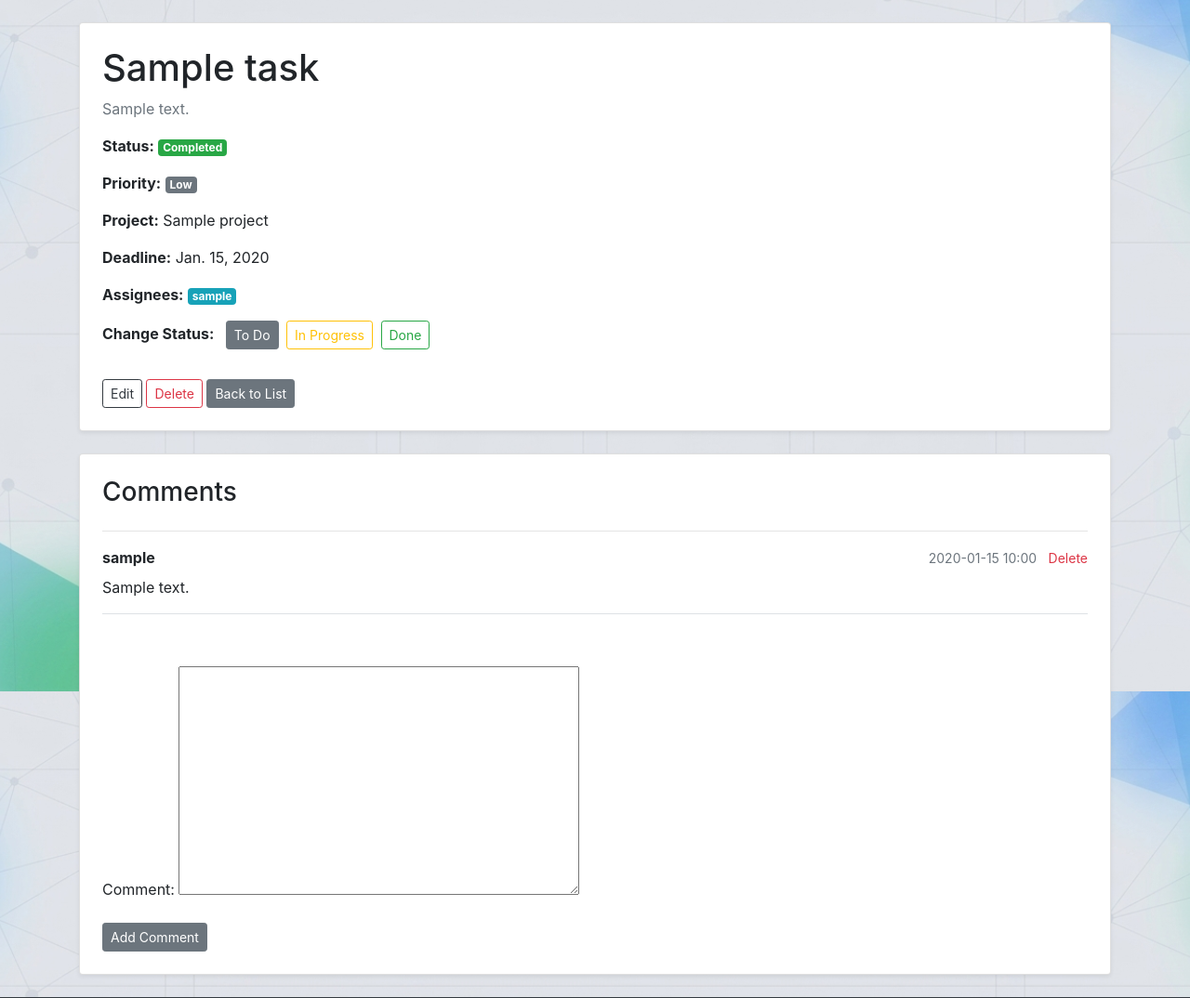
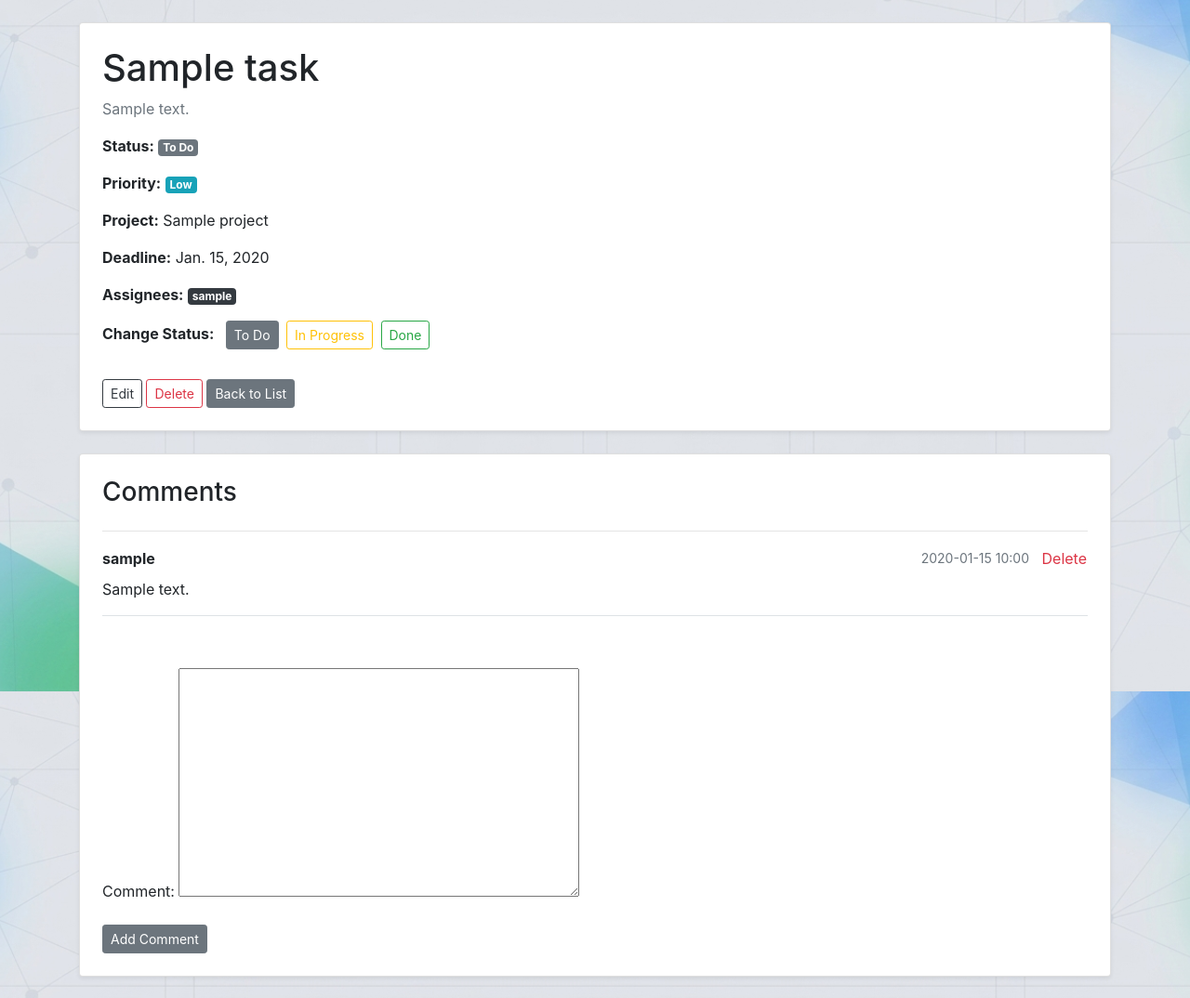
Before and after one commit to grimm60832-ops/django-task-tracker, a Django app: page /task/detail/1/ in a window 1280 px wide. Shown: the part 56-1130 px from the top of the page at 93% size. Run offline with Django 5.2, Linux system fonts and the light colour scheme; a user stored in the database is signed in; tables that the repository leaves empty hold one stand-in row (values such as "Sample post").

Commit message:
Refactor comment deletion view and templates, update project detail template to display task status and links

```diff
--- a/catalog/views.py
+++ b/catalog/views.py
@@ -2,9 +2,9 @@ from django.contrib import messages
 from django.contrib.auth import get_user_model
 from django.contrib.auth.mixins import LoginRequiredMixin
 from django.contrib.auth.views import LogoutView as AuthLogoutView
-from django.shortcuts import redirect
+from django.shortcuts import redirect, get_object_or_404
 from django.urls import reverse_lazy
-from django.views import generic
+from django.views import generic, View
 from django.views.generic import (
     CreateView,
     DeleteView,
@@ -258,18 +258,15 @@ class TaskDeleteView(LoginRequiredMixin, DeleteView):
         return super().delete(request, *args, **kwargs)
 
 
-class TaskCommentDeleteView(LoginRequiredMixin, DeleteView):
-    model = TaskComment
-
-    def get_success_url(self):
-        return reverse_lazy("catalog:task-detail", kwargs={"pk": self.object.task.pk})
-
-    def dispatch(self, request, *args, **kwargs):
-        comment = self.get_object()
+class TaskCommentDeleteView(LoginRequiredMixin, View):
+    def post(self, request, pk, *args, **kwargs):
+        comment = get_object_or_404(TaskComment, pk=pk)
         if comment.author != request.user and not request.user.is_staff:
             messages.error(request, "You can only delete your own comments.")
-            return redirect("catalog:task-detail", pk=comment.task.pk)
-        return super().dispatch(request, *args, **kwargs)
+        else:
+            comment.delete()
+            messages.success(request, "Comment successfully deleted.")
+        return redirect("catalog:task-detail", pk=comment.task.pk)
 
 
 class RegistrationView(generic.CreateView):
--- a/templates/catalog/task_detail.html
+++ b/templates/catalog/task_detail.html
@@ -7,14 +7,16 @@
 
   <p>
     <strong>Status:</strong>
-    {% if task.is_completed %}
-      <span class="badge badge-success">Completed</span>
+    {% if task.status == 'done' %}
+      <span class="badge badge-success">{{ task.get_status_display }}</span>
+    {% elif task.status == 'in_progress' %}
+      <span class="badge badge-warning">{{ task.get_status_display }}</span>
     {% else %}
-      <span class="badge badge-warning">In Progress</span>
+      <span class="badge badge-secondary">{{ task.get_status_display }}</span>
     {% endif %}
   </p>
 
-  <p><strong>Priority:</strong> <span class="badge badge-secondary">{{ task.get_priority_display }}</span></p>
+  <p><strong>Priority:</strong> <span class="badge badge-info">{{ task.get_priority_display }}</span></p>
   <p><strong>Project:</strong> {{ task.project.name }}</p>
 
   {% if task.deadline %}
@@ -24,14 +26,14 @@
   <p>
     <strong>Assignees:</strong>
     {% for dev in task.assignees.all %}
-      <span class="badge badge-info">{{ dev.username }}</span>
+      <span class="badge badge-dark">{{ dev.username }}</span>
     {% empty %}
       <span class="text-muted">No assignees</span>
     {% endfor %}
   </p>
 
   <div class="mb-3">
-  <strong>Change Status:</strong>
+    <strong>Change Status:</strong>
     <form method="post" class="d-inline-block ml-2">
       {% csrf_token %}
       <input type="hidden" name="new_status" value="todo">
@@ -48,6 +50,7 @@
       <button type="submit" class="btn btn-sm {% if task.status == 'done' %}btn-success{% else %}btn-outline-success{% endif %}">Done</button>
     </form>
   </div>
+
   <div class="mt-3">
     <a href="{% url 'catalog:task-update' task.pk %}" class="btn btn-outline-dark btn-sm">Edit</a>
     <a href="{% url 'catalog:task-delete' task.pk %}" class="btn btn-outline-danger btn-sm">Delete</a>
@@ -55,7 +58,6 @@
   </div>
 </div>
 
-<!-- Comments section -->
 <div class="card shadow-sm p-4 mb-4">
   <h3>Comments</h3>
   <hr>
@@ -68,7 +70,10 @@
           <div>
             <small class="text-muted mr-2">{{ comment.created_at|date:"Y-m-d H:i" }}</small>
             {% if comment.author == request.user or request.user.is_staff %}
-              <a href="{% url 'catalog:task-comment-delete' comment.pk %}" class="text-danger small text-decoration-none">Delete</a>
+              <form action="{% url 'catalog:task-comment-delete' comment.pk %}" method="post" class="d-inline">
+                {% csrf_token %}
+                <button type="submit" class="btn btn-link text-danger small p-0 text-decoration-none">Delete</button>
+              </form>
             {% endif %}
           </div>
         </div>
```
Also changed, not shown: templates/catalog/project_detail.html (+4 -3 lines).
